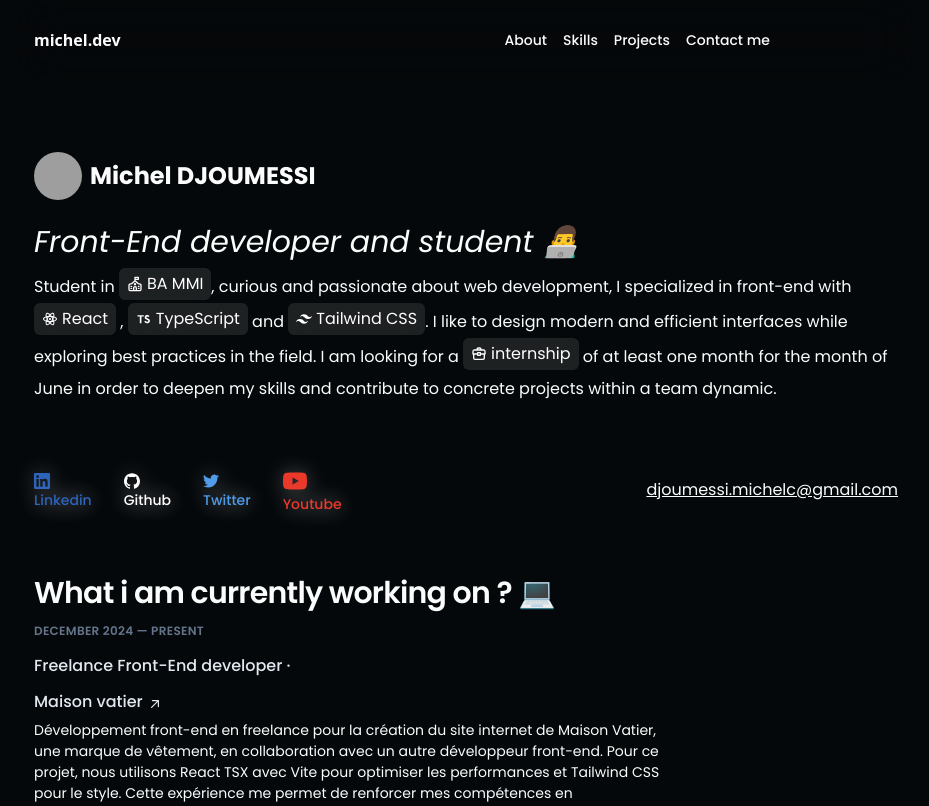
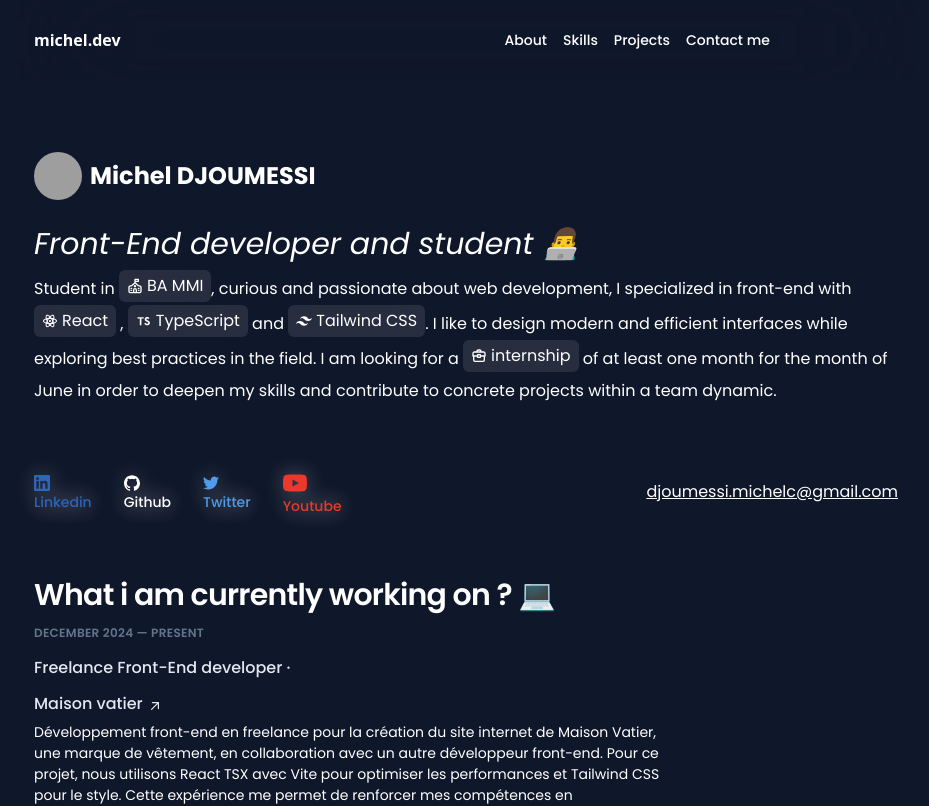
Before and after one commit to michel-DC/Portfolio, a Next.js app: page / in a window 1280 px wide. Shown: the top 806 px of the page, without its empty margins (174-1103 px from the left). Built offline with nearby package versions, Linux system fonts and the light colour scheme; grey boxes are pictures that could not be loaded; a web font is replaced by a local one.

Commit message:
Improve page layout and navigation with background components and section links

```diff
--- a/app/_components/DoingNow.tsx
+++ b/app/_components/DoingNow.tsx
@@ -20,7 +20,7 @@ export const DoingNow = () => {
             <div>
               <a
                 className="inline-flex items-baseline font-medium leading-tight text-slate-200 hover:text-teal-300 focus-visible:text-teal-300 group/link text-base"
-                href="#"
+                href="https://github.com/vatier"
                 target="_blank"
                 rel="noreferrer noopener"
                 aria-label="Freelance front-end developer at Maison Vatier"
--- /dev/null
+++ b/app/_components/background/InteractiveBackground.tsx
@@ -0,0 +1,53 @@
+"use client";
+import { useEffect, useRef } from "react";
+
+const InteractiveBackground = () => {
+  const canvasRef = useRef<HTMLCanvasElement>(null);
+
+  useEffect(() => {
+    const canvas = canvasRef.current;
+    if (!canvas) return;
+
+    const ctx = canvas.getContext("2d");
+    if (!ctx) return;
+
+    const resizeCanvas = () => {
+      canvas.width = window.innerWidth;
+      canvas.height = window.innerHeight;
+    };
+
+    resizeCanvas();
+    window.addEventListener("resize", resizeCanvas);
+
+    const gradientRadius = 200;
+
+    const draw = (x: number, y: number) => {
+      ctx.clearRect(0, 0, canvas.width, canvas.height);
+      const gradient = ctx.createRadialGradient(x, y, 0, x, y, gradientRadius);
+      gradient.addColorStop(0, "rgba(255, 255, 255, 0.15)");
+      gradient.addColorStop(1, "rgba(0, 0, 0, 0)");
+      ctx.fillStyle = gradient;
+      ctx.fillRect(0, 0, canvas.width, canvas.height);
+    };
+
+    const handleMouseMove = (e: MouseEvent) => {
+      draw(e.clientX, e.clientY);
+    };
+
+    window.addEventListener("mousemove", handleMouseMove);
+
+    return () => {
+      window.removeEventListener("mousemove", handleMouseMove);
+      window.removeEventListener("resize", resizeCanvas);
+    };
+  }, []);
+
+  return (
+    <canvas
+      ref={canvasRef}
+      className="fixed inset-0 w-full h-full pointer-events-none z-[-10] mix-blend-overlay opacity-50"
+    />
+  );
+};
+
+export default InteractiveBackground;
--- /dev/null
+++ b/app/_components/background/background.tsx
@@ -0,0 +1,59 @@
+"use client";
+
+import React, { ReactNode, useEffect, useRef } from "react";
+
+interface BackgroundProps {
+  children: ReactNode;
+}
+
+export const Background = ({ children }: BackgroundProps) => {
+  const canvasRef = useRef<HTMLCanvasElement>(null);
+
+  useEffect(() => {
+    const canvas = canvasRef.current;
+    if (!canvas) return;
+
+    const ctx = canvas.getContext("2d");
+    if (!ctx) return;
+
+    const resizeCanvas = () => {
+      canvas.width = window.innerWidth;
+      canvas.height = window.innerHeight;
+    };
+
+    resizeCanvas();
+    window.addEventListener("resize", resizeCanvas);
+
+    const gradientRadius = 200;
+
+    const draw = (x: number, y: number) => {
+      ctx.clearRect(0, 0, canvas.width, canvas.height);
+      const gradient = ctx.createRadialGradient(x, y, 0, x, y, gradientRadius);
+      gradient.addColorStop(0, "rgba(255, 255, 255, 0.15)");
+      gradient.addColorStop(1, "rgba(0, 0, 0, 0)");
+      ctx.fillStyle = gradient;
+      ctx.fillRect(0, 0, canvas.width, canvas.height);
+    };
+
+    const handleMouseMove = (e: MouseEvent) => {
+      draw(e.clientX, e.clientY);
+    };
+
+    window.addEventListener("mousemove", handleMouseMove);
+
+    return () => {
+      window.removeEventListener("mousemove", handleMouseMove);
+      window.removeEventListener("resize", resizeCanvas);
+    };
+  }, []);
+
+  return (
+    <div className="bg-slate-900 leading-relaxed text-white antialiased selection:bg-teal-300 selection:text-teal-900 relative">
+      <canvas
+        ref={canvasRef}
+        className="fixed inset-0 w-full h-full pointer-events-none z-[-10] mix-blend-overlay opacity-50"
+      />
+      {children}
+    </div>
+  );
+};
--- a/app/_components/header.tsx
+++ b/app/_components/header.tsx
@@ -3,7 +3,7 @@ import { Section } from "./ui/section";
 
 export const Header = () => {
   return (
-    <Section className="sticky md:sticky top-0 mb-14 mx-auto flex w-full max-w-4xl h-20 items-center justify-between px-4 backdrop-blur-xl rounded-md">
+    <Section className="sticky md:sticky top-0 mb-14 mx-auto flex w-full max-w-4xl h-20 items-center justify-between px-4 backdrop-blur-3xl rounded-md">
       <div className="flex items-center gap-1">
         <h1 className="text-primary-foreground font-sans font-extrabold mr-4 md:mr-96">
           michel.dev
@@ -15,10 +15,35 @@ export const Header = () => {
           className="flex items-center gap-4 text-sm font-medium text-muted-foreground"
         >
           <ul className="hover:cursor-pointer flex gap-4 justify-end flex-wrap">
-            <li>About</li>
-            <li>Skills</li>
-            <li>Projects</li>
-            <li>Contact me</li>
+            <li>
+              <a href="#about" className="hover:text-primary transition-colors">
+                About
+              </a>
+            </li>
+            <li>
+              <a
+                href="#Skills"
+                className="hover:text-primary transition-colors"
+              >
+                Skills
+              </a>
+            </li>
+            <li>
+              <a
+                href="#projects"
+                className="hover:text-primary transition-colors"
+              >
+                Projects
+              </a>
+            </li>
+            <li>
+              <a
+                href="#contactme"
+                className="hover:text-primary transition-colors"
+              >
+                Contact me
+              </a>
+            </li>
           </ul>
         </nav>
       </div>
--- a/app/_components/skills.tsx
+++ b/app/_components/skills.tsx
@@ -1,3 +1,4 @@
+"use client";
 import React, { ComponentPropsWithoutRef } from "react";
 import cn from "classnames";
 import { Section } from "./ui/section";
@@ -96,7 +97,7 @@ export const Skills = () => {
         <div className="row-span-1 rounded-xl bg-card/10 group/bento hover:shadow-xl transition duration-200 shadow-input dark:shadow-none p-4 border border-border justify-between flex flex-col space-y-4 md:col-span-2">
           <div className="flex flex-col mt-4">
             <img
-              src="../assets/images/ui-library.png"
+              src="/images/ui-library.png"
               className="w-screen h-4/6 object-cover mx-auto"
               alt="UI Library"
             />
--- a/app/layout.tsx
+++ b/app/layout.tsx
@@ -32,7 +32,6 @@ export const metadata: Metadata = {
     "backend",
   ],
   authors: [{ name: "Michel DJOUMESSI" }],
-  viewport: "width=device-width, initial-scale=1",
   robots: "index, follow",
   openGraph: {
     title: "Michel portfolio",
@@ -57,6 +56,11 @@ export const metadata: Metadata = {
   },
 };
 
+export const viewport = {
+  width: 'device-width',
+  initialScale: 1,
+};
+
 export default function RootLayout({
   children,
 }: Readonly<{
--- a/app/page.tsx
+++ b/app/page.tsx
@@ -1,3 +1,5 @@
+import { Background } from "./_components/background/background";
+import InteractiveBackground from "./_components/background/InteractiveBackground";
 import { Header } from "./_components/header";
 import { Hero } from "./_components/hero";
 import { Social } from "./_components/social";
@@ -10,6 +12,7 @@ import { SnakeGame } from "./_components/snakeGame";
 export default function Home() {
   return (
     <main>
+      <Background>
         <Header />
         <Hero />
         <Social />
@@ -18,6 +21,7 @@ export default function Home() {
         <Projects />
         <ContactMe />
         <SnakeGame />
+      </Background>
     </main>
   );
 }
--- /dev/null
+++ b/app/router/router.ts
@@ -0,0 +1,29 @@
+export const ROUTES = {
+  HOME: "/",
+  ABOUT: "#about",
+  SKILLS: "#skills",
+  PROJECTS: "#projects",
+  CONTACT: "#contact",
+} as const;
+
+export type Routes = (typeof ROUTES)[keyof typeof ROUTES];
+
+// Helper function to check if a route exists
+export const isValidRoute = (route: string): route is Routes => {
+  return Object.values(ROUTES).includes(route as Routes);
+};
+
+// Helper function to get route by name
+export const getRoute = (routeName: keyof typeof ROUTES): Routes => {
+  return ROUTES[routeName];
+};
+
+// Helper function to scroll to section
+export const scrollToSection = (route: Routes) => {
+  if (route === "/") return;
+
+  const element = document.querySelector(route);
+  if (element) {
+    element.scrollIntoView({ behavior: "smooth" });
+  }
+};
```
Also changed, not shown: public/images/testazerty.png (added), public/images/ui-library.png (added). Lines whose indentation alone changed are shown as unchanged.
